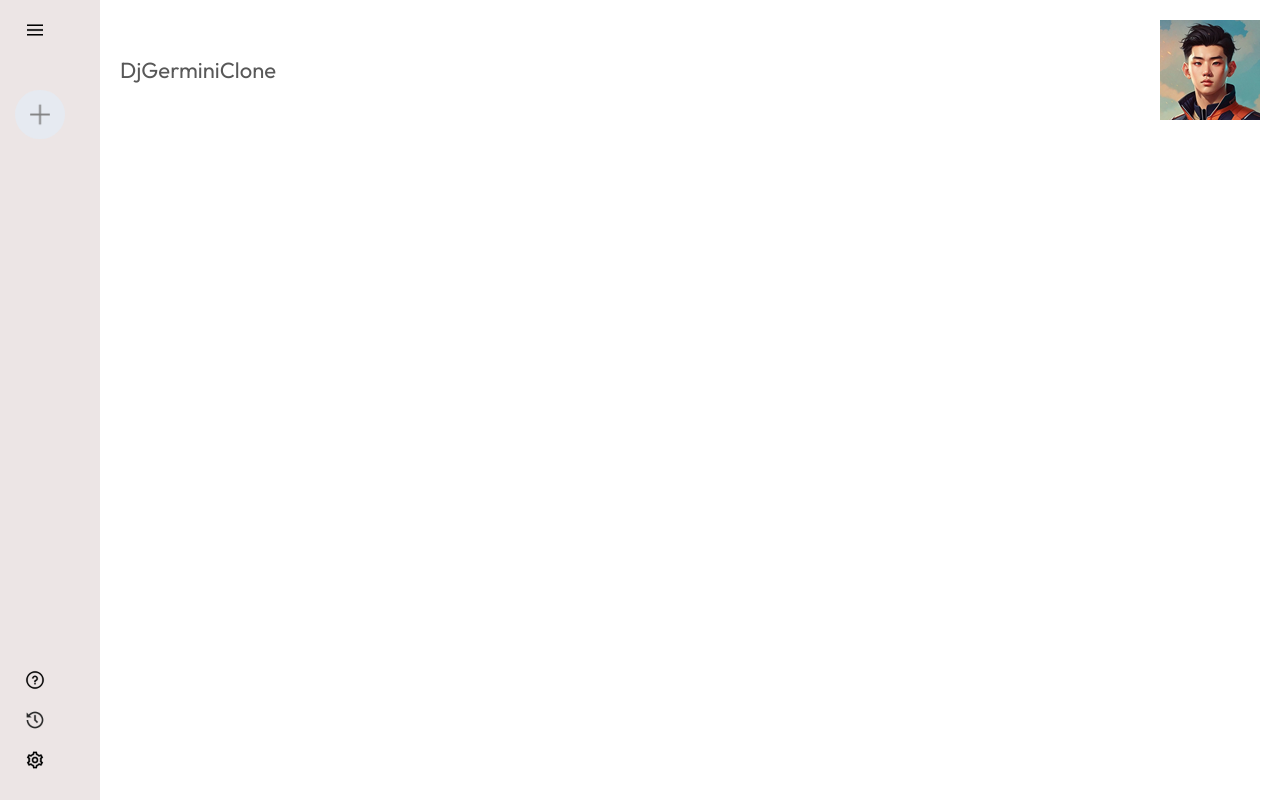
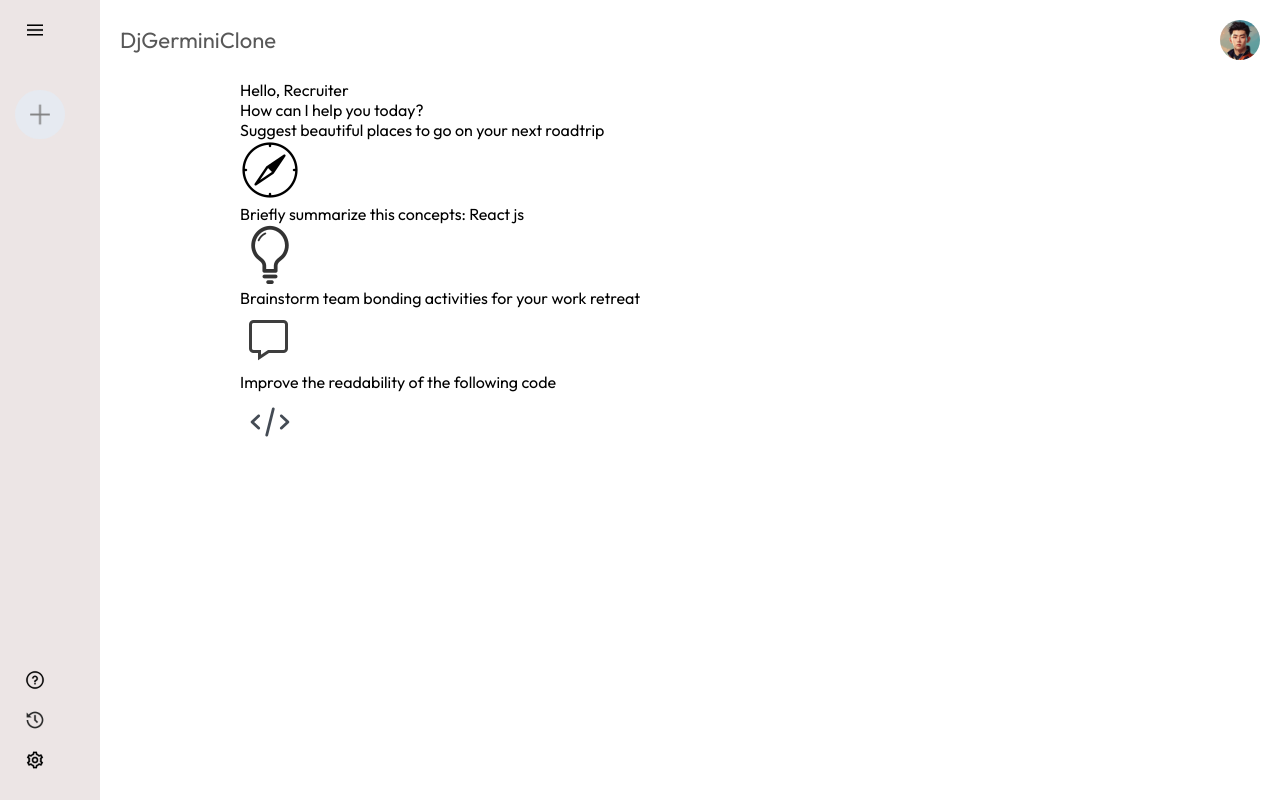
Before and after one commit to dikgobe/GerminiClone, a React (Vite) app in the folder GerminiClone/: page / in a window 1280 px wide. Built offline with nearby package versions, Linux system fonts and the light colour scheme.

Commit message:
Added new features and styling to the main.jsx file

```diff
--- a/GerminiClone/src/components/Main/Main.css
+++ b/GerminiClone/src/components/Main/Main.css
@@ -13,3 +13,16 @@ position: relative;
     padding: 20px;
     color: #585858;
 }
+
+.main .nav img {
+    width: 40px;
+    border-radius: 50%;
+}
+.main-container{
+    max-width: 900px;
+    margin: auto;
+}
+.cards {
+    max-width: 900px;
+    margin: auto;
+}
--- a/GerminiClone/src/components/Main/Main.jsx
+++ b/GerminiClone/src/components/Main/Main.jsx
@@ -9,6 +9,28 @@ const main = () => {
             <p>DjGerminiClone</p>
             <img src={assets.user_icon} alt="" />
         </div>
+        <div className="main-container">
+            <p><span>Hello, Recruiter</span></p>
+            <p>How can I help you today?</p>
+        </div>
+        <div className="cards">
+            <div className="card">
+                <p>Suggest beautiful places to go on your next roadtrip</p>
+                <img src={assets.compass_icon} alt="" />
+            </div>
+            <div className="card">
+                <p>Briefly summarize this concepts: React js</p>
+                <img src={assets.bulb_icon} alt="" />
+            </div>
+            <div className="card">
+                <p>Brainstorm team bonding activities for your work retreat</p>
+                <img src={assets.message_icon} alt="" />
+            </div>
+            <div className="card">
+                <p>Improve the readability of the following code</p>
+                <img src={assets.code_icon} alt="" />
+            </div>
+        </div>
     </div>
   )
 }
```
Also changed, not shown: 1 other file (tests, documents, lock files or other folders).
